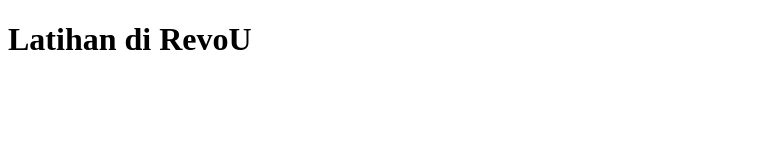
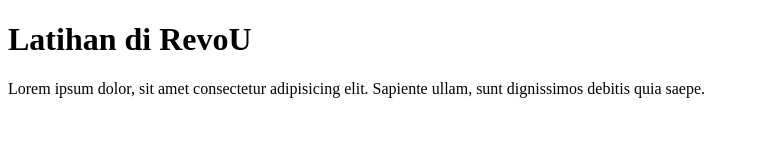
Before and after one commit to 161710128/Lectures-RevoU-1-, a plain HTML site: page index.html in a window 1280 px wide. Shown: the whole page, without its empty margins (0-759 px from the left). Drawn offline with Linux system fonts and the light colour scheme.

Commit message:
revisi ke dua

```diff
--- a/index.html
+++ b/index.html
@@ -8,5 +8,6 @@
   </head>
   <body>
     <h1>Latihan di RevoU</h1>
+    <p>Lorem ipsum dolor, sit amet consectetur adipisicing elit. Sapiente ullam, sunt dignissimos debitis quia saepe.</p>
   </body>
 </html>
```
